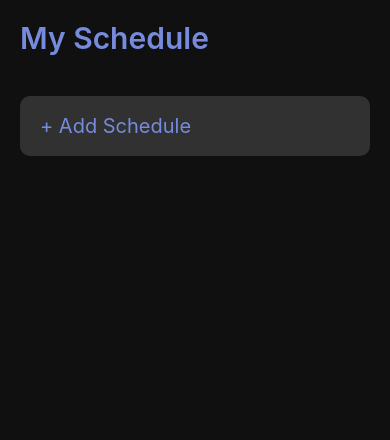
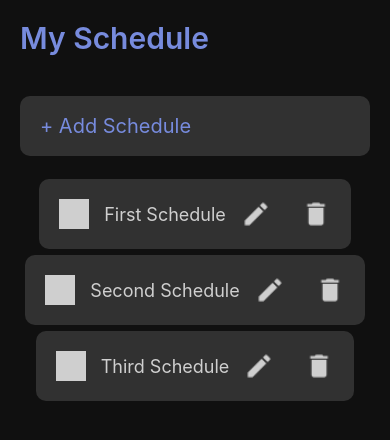
Before and after one commit to kimyej1/2022-DIGI-Campus-React, a React Native app in the folder MiniProject/: screen / in a window 390 px wide. Shown: the top 440 px of the page. Built offline with nearby package versions, Linux system fonts and the light colour scheme; grey boxes are pictures that could not be loaded.

Commit message:
2022.6.22 17:44

```diff
--- a/MiniProject/src/App.js
+++ b/MiniProject/src/App.js
@@ -2,7 +2,11 @@ import React, {useState} from 'react';
 import { StatusBar } from 'react-native';
 import { theme } from './theme';
 import styled, { ThemeProvider } from 'styled-components/native';
+
 import Input from './components/Input';
+import IconButton from './components/IconButton';
+import { images } from './Images';
+import Task from './components/Task';
 
 // SafeAreaView : 노치 영역을 위해 뷰에 여백을 만들어준다.
 const Container = styled.SafeAreaView`
@@ -57,6 +61,14 @@ const App = () => {
                     onSubmitEditing={_addTask}
                 />
 
+                <Task title="First Schedule" />
+                <Task title="Second Schedule" />
+                <Task title="Third Schedule" />
+
+                {/* <IconButton type={images.completed} />
+                <IconButton type={images.uncompleted} />
+                <IconButton type={images.delete} />
+                <IconButton type={images.update} /> */}
             </Container>
         </ThemeProvider>
     );
--- a/MiniProject/src/components/IconButton.js
+++ b/MiniProject/src/components/IconButton.js
@@ -0,0 +1,28 @@
+import React from 'react';
+import { TouchableOpacity } from 'react-native';
+import styled from 'styled-components/native';
+import { images } from '../Images';
+import { theme } from '../theme';
+import propTypes from 'prop-types';
+
+const Icon = styled.Image`
+    width : 30px;
+    height : 30px;
+    margin : 15px;
+    tint-color : ${({theme}) => theme.text};
+`;
+
+const IconButton = props => {
+    return (
+        <TouchableOpacity>
+            <Icon source={props.type} />
+        </TouchableOpacity>
+    );
+};
+
+IconButton.propTypes = {
+    types : propTypes.oneOf(Object.values(images)).isRequired,
+
+};
+
+export default IconButton;
--- /dev/null
+++ b/MiniProject/src/components/Task.js
@@ -0,0 +1,39 @@
+import React, {useState} from 'react';
+import { StatusBar } from 'react-native';
+import styled, { ThemeProvider } from 'styled-components/native';
+
+import Input from './Input';
+import IconButton from './IconButton';
+import { images } from '../Images';
+import { theme } from '../theme';
+
+// icon 네개가 다 세로로 배치되니까, 그걸 둘러싸는 컨테이너 하나를 만들어서 하나로 관리하자!
+const Container = styled.View`
+    flex-direction : row;
+    align-items : center;
+    background-color : ${({theme}) => theme.itemBackground};
+    border-radius : 10px;
+    padding : 5px;
+    margin : 3px 0;
+`;
+
+const Contents = styled.Text`
+    flex : 1;
+    font-size : 18px;
+    color : ${({theme}) => theme.text};
+`;
+
+const Task = props => {
+    return (
+        <Container>
+            <IconButton type={images.uncompleted} />
+
+            <Contents>{props.title}</Contents>
+
+            <IconButton type={images.update} />
+            <IconButton type={images.delete} />
+        </Container>
+    );
+};
+
+export default Task;
```
Also changed, not shown: MiniProject/assets/icons/refresh.png (added).
